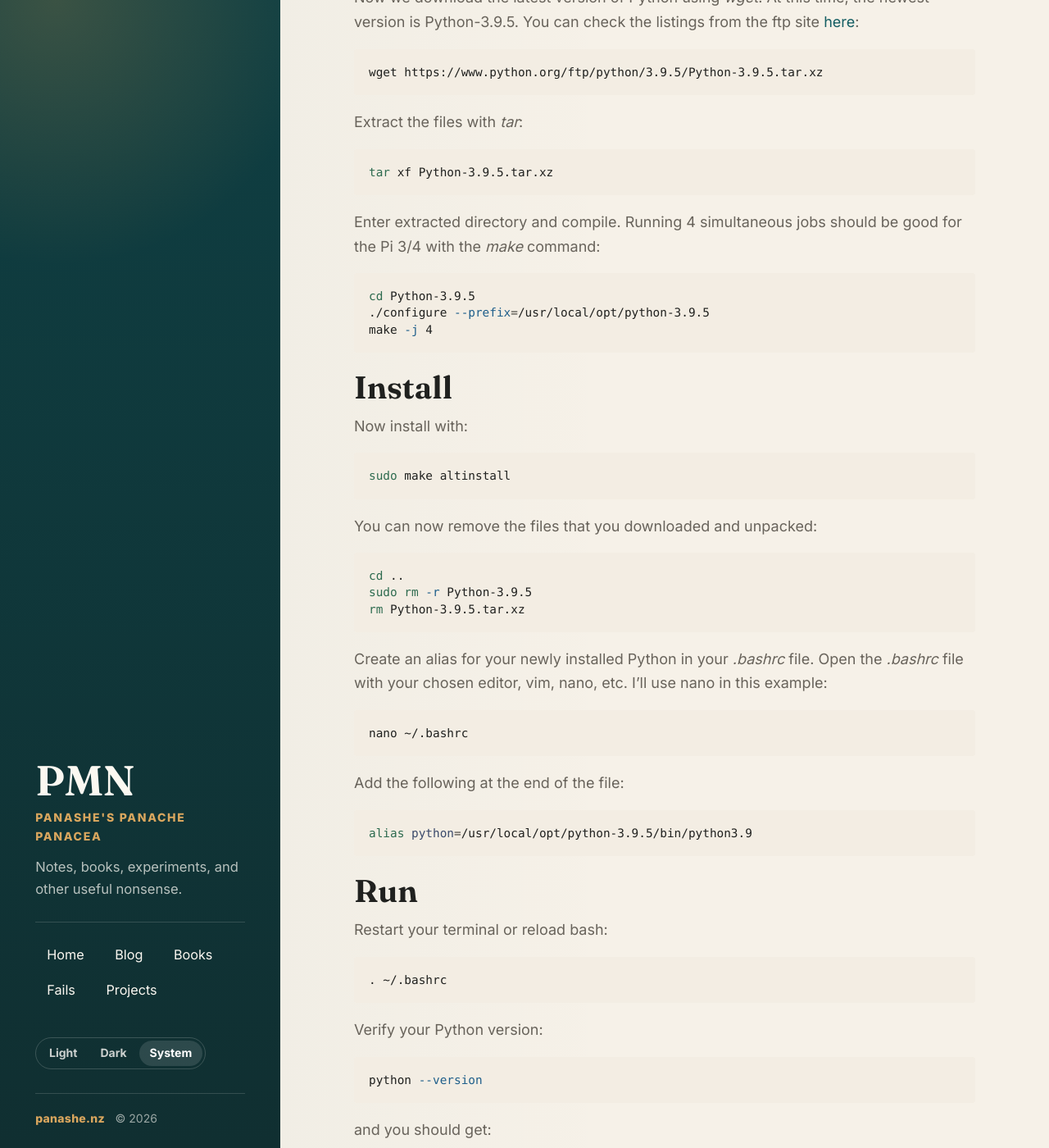
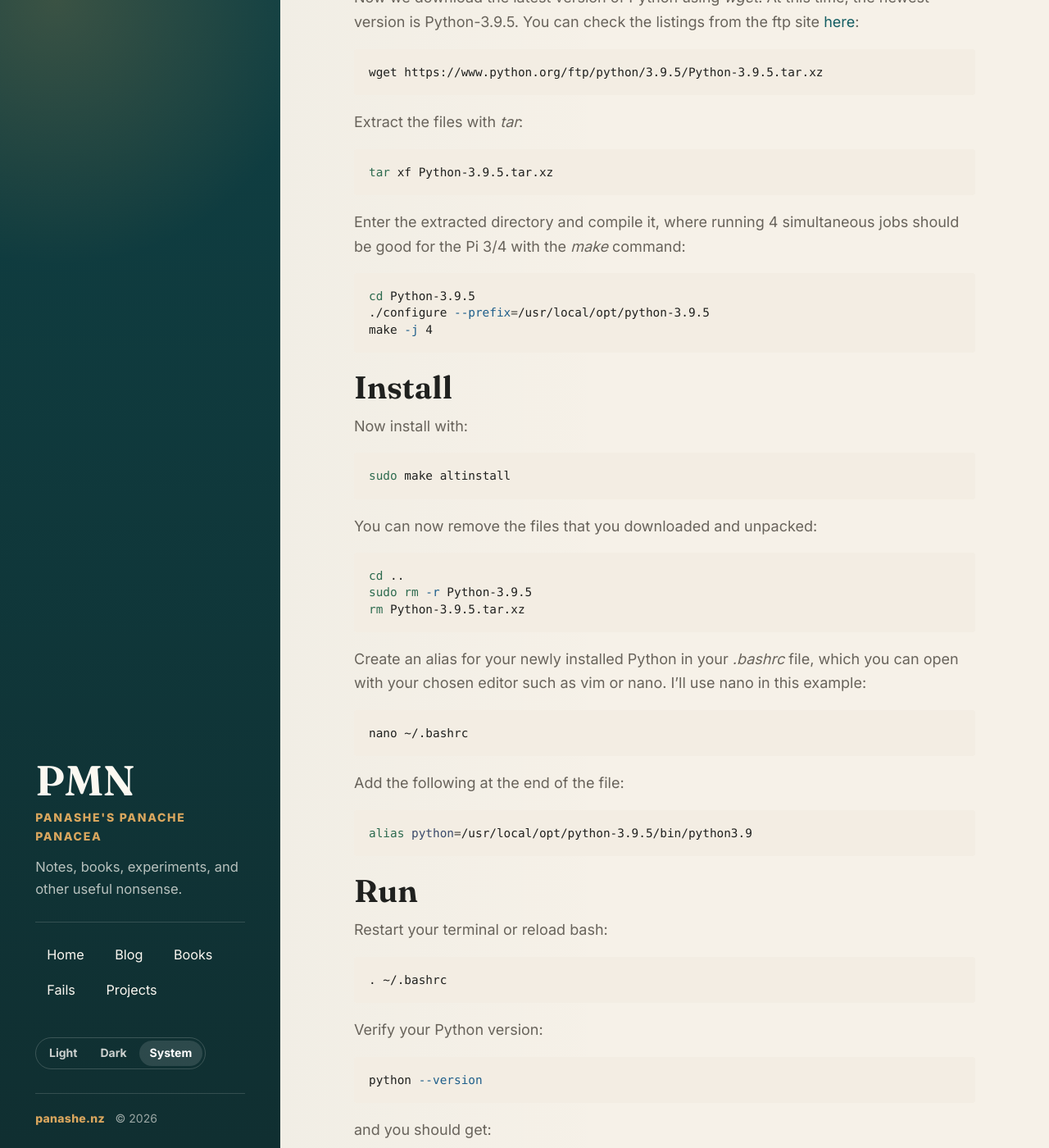
Before and after one commit to anphase/pmn.nz, a Jekyll site: the page built from _posts/2021-06-02-How to install the latest Python on the Raspberry Pi.md, in a window 1280 px wide and 1400 px high, scrolled down 799 px. Shown: the whole window at 82% size. Built offline with Jekyll 4.4.1, drawn with Linux system fonts in a browser that asks for light colours.

Commit message:
Update CHANGELOG.md, _posts/2021-06-02-How to install the latest Python on the Raspberry Pi.md

````diff
--- a/_posts/2021-06-02-How to install the latest Python on the Raspberry Pi.md
+++ b/_posts/2021-06-02-How to install the latest Python on the Raspberry Pi.md
@@ -29,7 +29,7 @@ Extract the files with *tar*:
 tar xf Python-3.9.5.tar.xz
 ```
 
-Enter extracted directory and compile. Running 4 simultaneous jobs should be good for the Pi 3/4 with the *make* command:
+Enter the extracted directory and compile it, where running 4 simultaneous jobs should be good for the Pi 3/4 with the *make* command:
 ```bash
 cd Python-3.9.5
 ./configure --prefix=/usr/local/opt/python-3.9.5
@@ -48,8 +48,7 @@ sudo rm -r Python-3.9.5
 rm Python-3.9.5.tar.xz
 ```
 
-Create an alias for your newly installed Python in your *.bashrc* file.
-Open the *.bashrc* file with your chosen editor, vim, nano, etc. I'll use nano in this example:
+Create an alias for your newly installed Python in your *.bashrc* file, which you can open with your chosen editor such as vim or nano. I'll use nano in this example:
 ```bash
 nano ~/.bashrc
 ```
````
Also changed, not shown: CHANGELOG.md.
